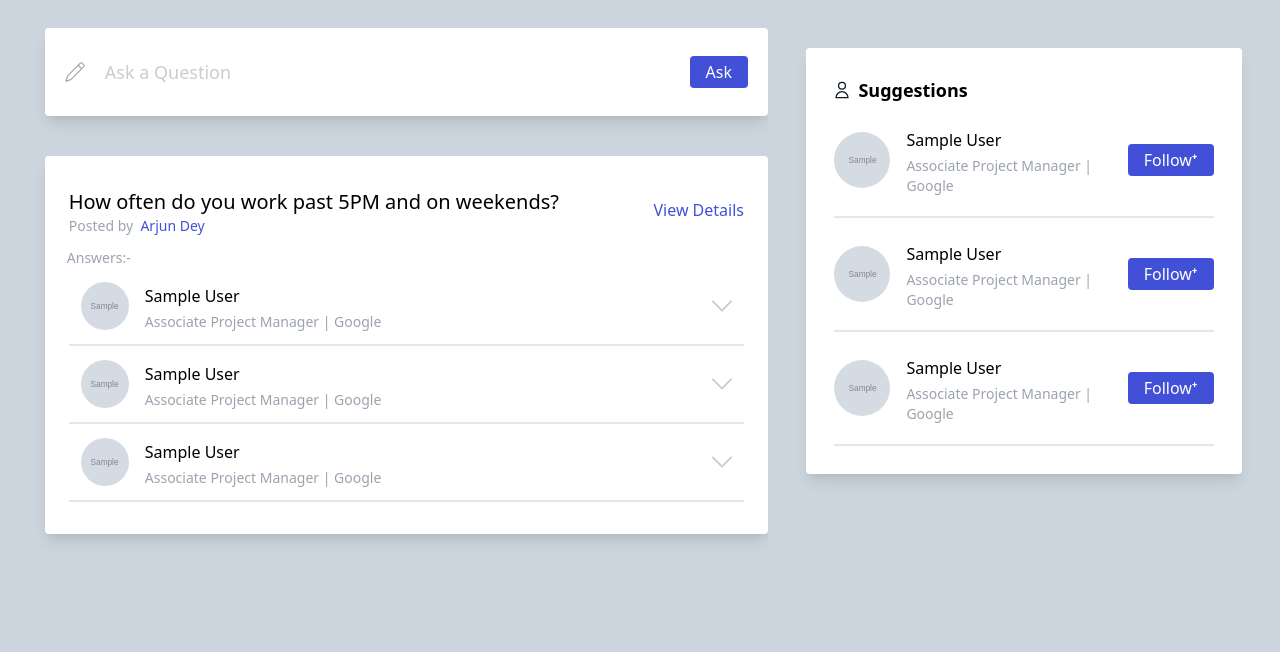
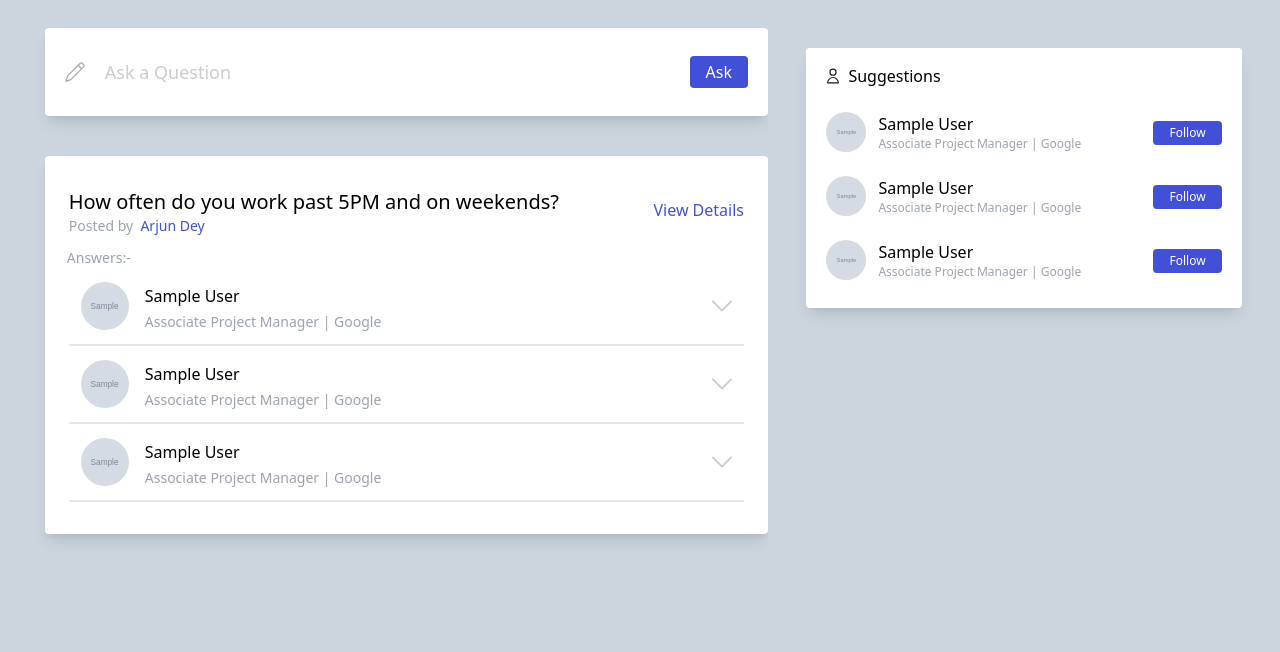
Before and after one commit to arjundey01/AlumniPortal, a Django app: page /faq/ in a window 1280 px wide. Shown: the part 72-724 px from the top of the page. Run offline with Django 3.2, Linux system fonts and the light colour scheme; a user stored in the database is signed in; tables that the repository leaves empty hold one stand-in row (values such as "Sample post"); grey boxes marked "Sample" are stand-in pictures; parts of the project's set-up code (start-up, migrations or seed data) failed here and were passed over.

Commit message:
Rectify feed and suggestions scale

```diff
--- a/users/templates/suggestions.html
+++ b/users/templates/suggestions.html
@@ -1,53 +1,48 @@
-<div class="suggestions rounded w-full bg-white py-7 px-7 shadow-lg my-10">
-    <div class="flex items-center">
-        <svg width="16" height="18" viewBox="0 0 12 14" fill="none" xmlns="http://www.w3.org/2000/svg">
+<div class="suggestions rounded w-full bg-white py-4 px-5 shadow-lg my-10">
+    <div class="flex items-center mb-3">
+        <svg width="14" height="16" viewBox="0 0 12 14" fill="none" xmlns="http://www.w3.org/2000/svg">
             <path d="M8.66659 3.66667C8.66659 5.13943 7.47268 6.33333 5.99992 6.33333C4.52716 6.33333 3.33325 5.13943 3.33325 3.66667C3.33325 2.19391 4.52716 1 5.99992 1C7.47268 1 8.66659 2.19391 8.66659 3.66667Z" stroke="#111827" stroke-linecap="round" stroke-linejoin="round"/>
             <path d="M5.99992 8.33333C3.42259 8.33333 1.33325 10.4227 1.33325 13H10.6666C10.6666 10.4227 8.57725 8.33333 5.99992 8.33333Z" stroke="#111827" stroke-linecap="round" stroke-linejoin="round"/>
         </svg>
-        <p class="text-lg font-semibold ml-2">Suggestions</p>
+        <p class="text-md font-medium ml-2">Suggestions</p>
     </div>
     <div>
-        <div class="flex justify-between items-center py-5 border-b-2 border-gray-200 border-solid">
+        <div class="flex justify-between items-center py-3">
             <div class="flex items-center justify-start">
-                <div class="rounded-full h-14 w-14 overflow-hidden flex items-center justify-center flex-shrink-0">
-                    <img src="{{user.account.profile_img_url}}" class= "h-14 w-14 object-cover" alt="">
-                </div>
-                <div class="mx-4">
-                    <p class="mt-1">{{user.account.name}}</p>
-                    <p class="text-sm text-gray-400 mt-1">Associate Project Manager | Google</p>
+                <img src="{{user.account.profile_img_url}}" class= "rounded-full h-10 w-10 object-cover flex-shrink-0" alt="">
+                <div class="mx-3">
+                    <p class="mt-1 leading-4">{{user.account.name}}</p>
+                    <p class="text-xs text-gray-400 mt-1">Associate Project Manager | Google</p>
                 </div>
             </div>
             <div>
-                <button class="bg-accent py-1 px-4 text-white text-md rounded">Follow<b>&#8314</b></button>
+                <button class="bg-accent py-1 px-4 text-white text-xs rounded">Follow</button>
             </div>
         </div>
-        <div class="flex justify-between items-center py-5 border-b-2 border-gray-200 border-solid">
+        <div class="flex justify-between items-center py-3">
             <div class="flex items-center justify-start">
-                <div class="rounded-full h-14 w-14 overflow-hidden flex items-center justify-center flex-shrink-0">
-                    <img src="{{user.account.profile_img_url}}" class= "h-14 w-14 object-cover" alt="">
-                </div>
-                <div class="mx-4">
-                    <p class="mt-1">{{user.account.name}}</p>
-                    <p class="text-sm text-gray-400 mt-1">Associate Project Manager | Google</p>
+                <img src="{{user.account.profile_img_url}}" class= "rounded-full h-10 w-10 object-cover flex-shrink-0" alt="">
+                <div class="mx-3">
+                    <p class="mt-1 leading-4">{{user.account.name}}</p>
+                    <p class="text-xs text-gray-400 mt-1">Associate Project Manager | Google</p>
                 </div>
             </div>
             <div>
-                <button class="bg-accent py-1 px-4 text-white text-md rounded">Follow<b>&#8314</b></button>
+                <button class="bg-accent py-1 px-4 text-white text-xs rounded">Follow</button>
             </div>
         </div>
-        <div class="flex justify-between items-center py-5 border-b-2 border-gray-200 border-solid">
+        <div class="flex justify-between items-center py-3">
             <div class="flex items-center justify-start">
-                <div class="rounded-full h-14 w-14 overflow-hidden flex items-center justify-center flex-shrink-0">
-                    <img src="{{user.account.profile_img_url}}" class= "h-14 w-14 object-cover" alt="">
-                </div>
-                <div class="mx-4">
-                    <p class="mt-1">{{user.account.name}}</p>
-                    <p class="text-sm text-gray-400 mt-1">Associate Project Manager | Google</p>
+                <img src="{{user.account.profile_img_url}}" class= "rounded-full h-10 w-10 object-cover flex-shrink-0" alt="">
+                <div class="mx-3">
+                    <p class="mt-1 leading-4">{{user.account.name}}</p>
+                    <p class="text-xs text-gray-400 mt-1">Associate Project Manager | Google</p>
                 </div>
             </div>
             <div>
-                <button class="bg-accent py-1 px-4 text-white text-md rounded">Follow<b>&#8314</b></button>
+                <button class="bg-accent py-1 px-4 text-white text-xs rounded">Follow</button>
             </div>
         </div>
+
     </div>
 </div>
```
Also changed, not shown: groups/templates/all_groups.html (+7 -7 lines), post/templates/feed.html (+13 -15 lines).
